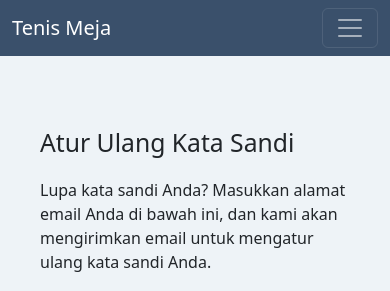
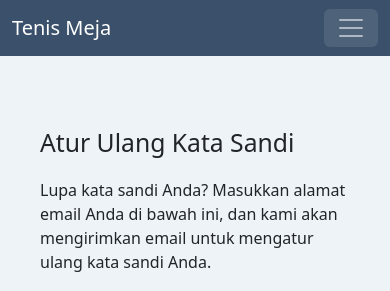
Before and after one commit to SeRyuu25/Tugas-Akhir, a Django app: page /accounts/password/reset/ in a window 390 px wide. Shown: the top 291 px of the page. Run offline with Django 5.2, Linux system fonts and the light colour scheme; parts of the project's set-up code (start-up, migrations or seed data) failed here and were passed over.

Commit message:
Update style buat menu mobile

```diff
--- a/static/css/style.css
+++ b/static/css/style.css
@@ -171,5 +171,15 @@ label[for="profile_image"]:hover {
 /* Make table rows with this class clickable */
 .clickable-row:hover {
   cursor: pointer;
-  background-color: #f0f0f0; /* Optional: adds a subtle background color on hover */
+  background-color: #f0f0f0;
 }
+
+/* buat ganti background navbar biar lbh keliatan */
+.navbar-dark .navbar-toggler {
+    background-color: rgba(255, 255, 255, 0.1);
+    border: none;
+}
+
+.navbar-dark .navbar-toggler:focus {
+    box-shadow: 0 0 0 0.25rem rgba(255, 255, 255, 0.25);
+}
```
